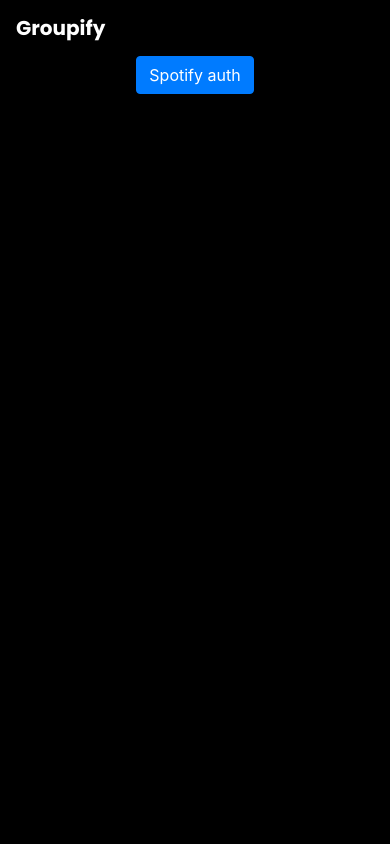
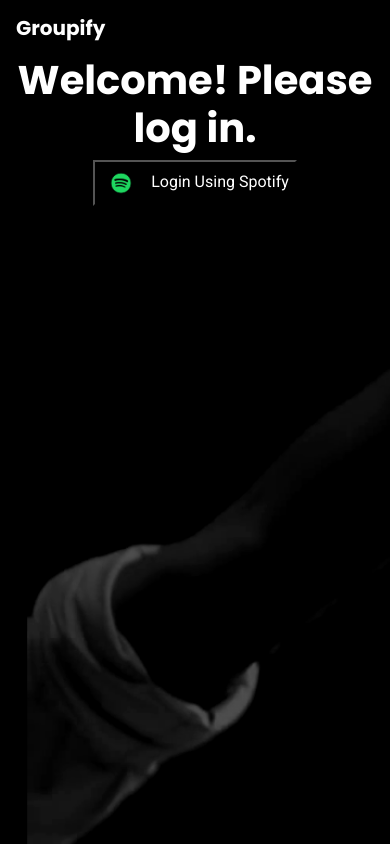
Before and after one commit to sf-18/concertmatcher, a Flask app: page /login in a window 390 px wide. Run offline with Flask 2, Linux system fonts and the light colour scheme; some libraries are stand-ins or nearby versions.

Commit message:
added front-end login

```diff
--- a/app/routes.py
+++ b/app/routes.py
@@ -2,7 +2,12 @@
 import requests
 import base64
 from app import app
-from flask import render_template, request, redirect
+from flask import render_template, request, redirect, session
+from flask_session import Session
+# Ignores broken pipe warning
+
+from helpers import apology, login_required
+
 # from flask_login import login_required, current_user
 try:
     # Python 3
@@ -15,24 +20,26 @@
 client_secret = os.environ['CLIENT_SECRET']
 user_access_token, user_refresh_token = None, None
 
+
+app.config["SECRET_KEY"] = os.urandom(24)
+app.config['SESSION_TYPE'] = 'filesystem'
+Session(app)
+
 @app.route('/')
 @app.route('/index')
+@login_required
 def index():
-    print(user_access_token)
-    if user_access_token:
-        user = {'token': user_access_token}
-        return render_template('index.html', title='Home', user=user)
-    else:
-        return redirect("/login")
+    return render_template('index.html')
 
 @app.route('/login')
 def login():
-    return render_template('login.html', cid=client_id)
+    return render_template('login.html', cid=client_id, message="Welcome! Please log in.")
 
 @app.route('/logout')
 def logout():
     user_access_token, user_refresh_token = None, None
-    return render_template('login.html', cid=client_id)
+    session.clear()
+    return render_template('login.html', cid=client_id, message="You have been logged out.")
 
 @app.route('/callback/')
 def callback():
@@ -51,8 +58,9 @@
 
         response = requests.post('https://accounts.spotify.com/api/token', data=data)
         response = response.json()
+
         user_access_token, user_refresh_token = response["access_token"], response["refresh_token"]
-
+        session["user_id"] = user_access_token
         return redirect('/index')
     else:
-        return 'Error in authorization'
+        return apology('Error in authorization', 403)
--- a/app/static/css/style.css
+++ b/app/static/css/style.css
@@ -1,7 +1,7 @@
-html, body {
-  height: 100%;
-  width: 100%;
-  overflow-x: hidden;
+html,body {
+    width:100vw;
+    height: 100vh;
+    margin: 0;
 }
 body{
   background: #000; /* fallback for old browsers */
@@ -9,7 +9,8 @@
     background: #000 /* W3C, IE 10+/ Edge, Firefox 16+, Chrome 26+, Opera 12+, Safari 7+ */
 }
 h1,h2,h3,h4,h5,h6{
-  font-family: Poppins;
+  font-family: "Poppins";
+  font-weight: bold;
 }
 p{
   font-family: Roboto;
@@ -20,12 +21,12 @@
   background:transparent;
   background-color: #000;
   border: 0;
-  font-family: Poppins;
+  font-family: "Poppins";
+  font-weight: bold;
 }
 .navbar-brand{
   font-size: 20px;
   color: #fff;
-  font-weight: bold;
 }
 .nav-link{
   color: #fff;
@@ -34,6 +35,46 @@
   color: #fff;
 }
 
+/* Custom styles for bootstrap login button */
+.btn-black {
+  background: black;
+  font-family: Roboto;
+  color: white;
+}
+.btn-black:hover{
+  background: grey;
+}
+
+
+#login-img{
+  border-radius: 50%;
+  margin-right: 10px;
+}
+#videoBG{
+  position: fixed;
+  z-index: -1;
+}
+@media(min-aspect-ratio: 16/9) {
+  #videoBG {
+    width: 100%;
+    height: auto;
+  }
+}
+@media(max-aspect-ratio: 16/9) {
+  #videoBG {
+    width: auto;
+    height: 100%;
+  }
+}
+@media(max-width: 767px) {
+  #videoBG {
+    display: none;
+  }
+  body {
+    background: url('static/img/poster.JPG');
+    background-size: cover;
+  }
+}
 
 #showcase h1{
   font-size: 50px;
@@ -52,8 +93,3 @@
   text-align: center;
   margin-top: 40px;
 }
-#auth{
-  display: flex;
-  align-items: center;
-  justify-content: center;
-}
--- a/app/templates/index.html
+++ b/app/templates/index.html
@@ -23,7 +23,7 @@
   </div>
 </section>
 
-<section id="concerts">
+<section id="concertsas">
   <div class="container">
     <p> "Lorem ipsum dolor sit amet, consectetur adipisicing elit, sed do eiusmod tempor incididunt ut labore et dolore magna aliqua. Ut enim ad minim veniam, quis nostrud exercitation ullamco laboris nisi ut aliquip ex ea commodo consequat. Duis aute irure dolor in reprehenderit in voluptate velit esse cillum dolore eu fugiat nulla pariatur. Excepteur sint occaecat cupidatat non proident, sunt in culpa qui officia deserunt mollit anim id est laborum."</p>
     <p class="customer">- John Doe</p>
--- a/app/templates/layout.html
+++ b/app/templates/layout.html
@@ -13,10 +13,10 @@
   <body>
     <nav class="navbar navbar-expand-lg bg-navbar">
       <a class="navbar-brand" href="#">Groupify</a>
-    <button class="navbar-toggler" type="button" data-toggle="collapse" data-target="#navbarSupportedContent" aria-controls="navbarSupportedContent" aria-expanded="false" aria-label="Toggle navigation">
+      <!-- <button class="navbar-toggler" type="button" data-toggle="collapse" data-target="#navbarSupportedContent" aria-controls="navbarSupportedContent" aria-expanded="false" aria-label="Toggle navigation">
         <span class="navbar-toggler-icon"></span>
-    </button>
-
+      </button> -->
+      {% if session.user_id %}
       <div id="navbar" class="collapse navbar-collapse">
         <ul class="nav navbar-nav ml-auto">
           <li class="nav-item">
@@ -29,6 +29,8 @@
             <a class="nav-link" href="/logout">Logout</a>
           </li>
       </div>
+      {% endif %}
     </nav>
     {% block content %}{% endblock %}
+  </body>
 </html>
--- a/app/templates/login.html
+++ b/app/templates/login.html
@@ -1,7 +1,21 @@
 {% extends "layout.html" %}
 
 {% block content %}
-  <section id="auth">
-    <button class="btn btn-primary" onclick="auth( '{{cid}}' );" id="auth">Spotify auth</button>
-  </section>
+<div class="row d-flex justify-content-center flex-grow-1" margin="top">
+  <div class="col-md-6 text-center">
+    <h1 color="">{{message}}</h1>
+    <button class="btn-black" onclick="auth( '{{cid}}' );">
+      <img id="login-img" src="static/img/image.png" width=40 />Login Using Spotify
+    </button>
+  </div>
+  <video id="videoBG" poster="static/img/poster.JPG" autoplay muted loop>
+    <source src="static/concert.mp4" type="video/mp4"
+  </video>
+</div>
+
+  <!-- <div class="text-center">
+    <p>{{message}}</p>
+    <button class="btn btn-primary" onclick="auth( '{{cid}}' );" id="auth">Login</button>
+  </div> -->
+
 {% endblock %}
--- a/requirements.txt
+++ b/requirements.txt
@@ -1,3 +1,4 @@
 Flask==1.1.1
 flask-sqlalchemy-2.4.1
 requests==2.22.0
+flask-login
```
Also changed, not shown: helpers.py (added, +26 -0 lines), app/static/img/poster.JPG (added), 8 other files. Lines whose indentation alone changed are shown as unchanged.
